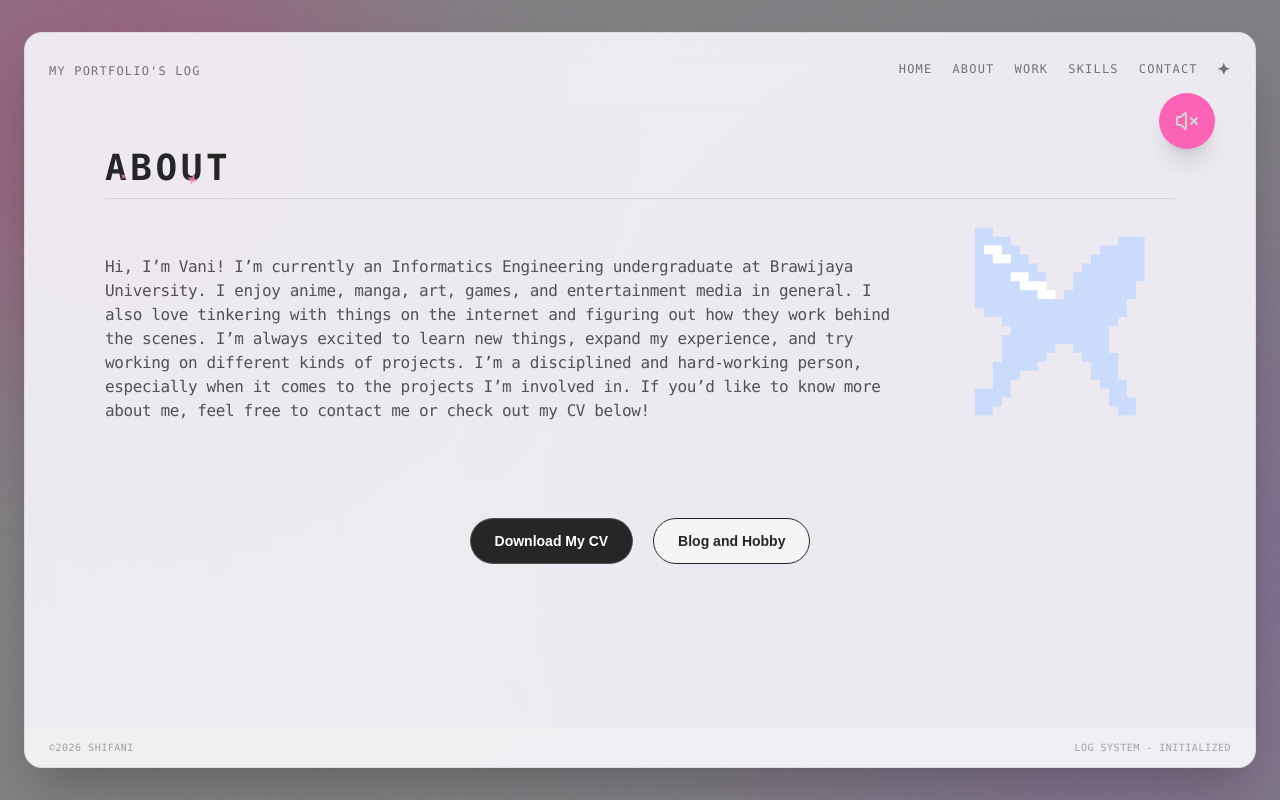
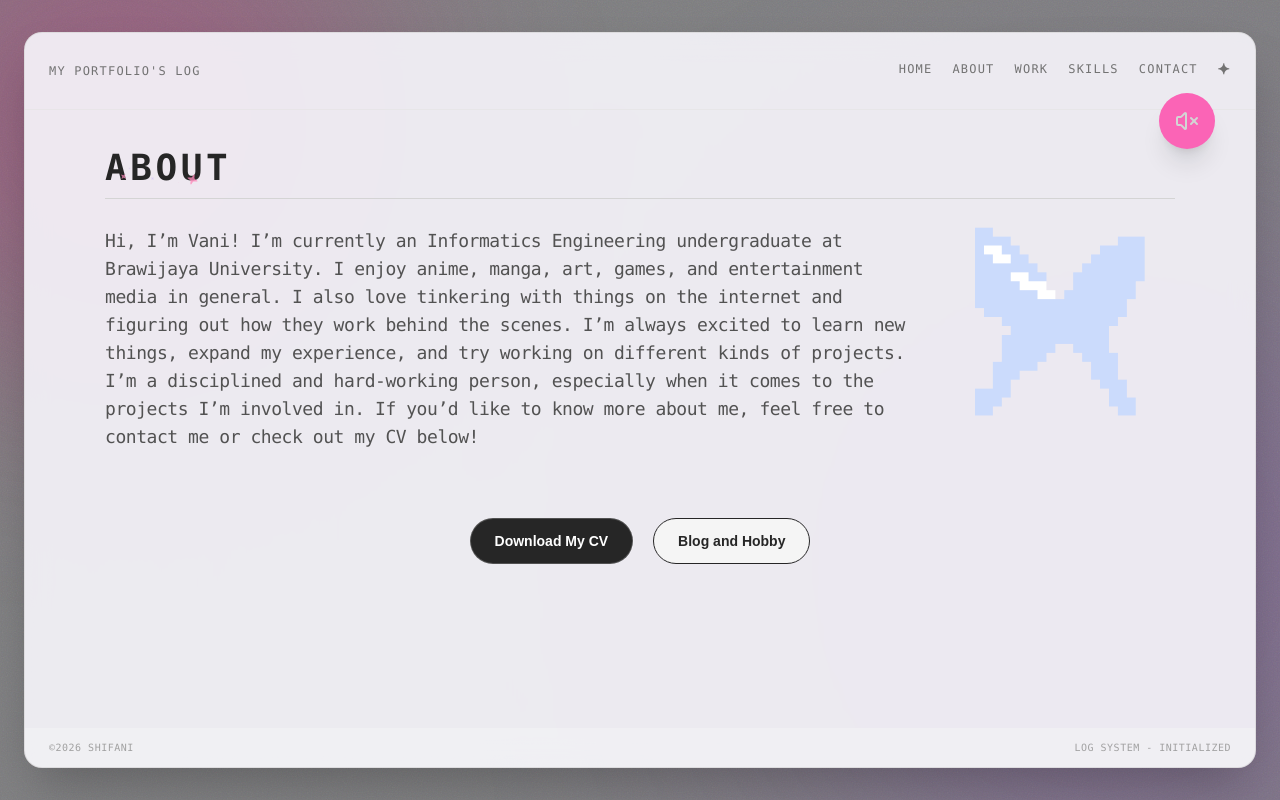
Before and after one commit to Shifani16/shifani-portfolio-website, a React (Vite) app: page /about in a window 1280 px wide. Built offline with nearby package versions, Linux system fonts and the light colour scheme.

Commit message:
Fixing text size

```diff
--- a/src/components/About.tsx
+++ b/src/components/About.tsx
@@ -14,7 +14,7 @@ export default function About() {
         </div>
         <div className="grid grid-cols-1 md:grid-cols-[3fr_1fr] items-center mt-10 md:mt-0">
           <div>
-            <p className="text-neutral-600 font-mono tracking-tight">
+            <p className="text-neutral-600 font-mono tracking-tight text-xs md:text-lg">
               Hi, I’m Vani! I’m currently an Informatics Engineering
               undergraduate at Brawijaya University. I enjoy anime, manga, art,
               games, and entertainment media in general. I also love tinkering
@@ -36,7 +36,7 @@ export default function About() {
             <a
               target="_blank"
               href="https://drive.google.com/drive/folders/1C2FlOg0yFck7xYNHsL8ns4hiRKJmBWLB?usp=drive_link"
-              className="px-6 py-3 rounded-full border border-white/20 bg-neutral-800 text-sm font-semibold text-white backdrop-blur-md hover:bg-neutral-800/90 transition"
+              className="px-6 py-3 rounded-md md:rounded-full border border-white/20 bg-neutral-800 text-sm font-semibold text-white backdrop-blur-md hover:bg-neutral-800/90 transition"
             >
               Download My CV
             </a>
@@ -46,7 +46,7 @@ export default function About() {
             <a
               target="_blank"
               href="https://satsugekka-project.vercel.app/"
-              className="px-6 py-3 rounded-full border border-neutral-800 bg-neutral-100 text-sm font-semibold text-neutral-800 backdrop-blur-md hover:bg-neutral-100/90 transition"
+              className="px-6 py-3 rounded-md md:rounded-full border border-neutral-800 bg-neutral-100 text-sm font-semibold text-neutral-800 backdrop-blur-md hover:bg-neutral-100/90 transition"
             >
               Blog and Hobby
             </a>
--- a/src/components/WindowFrame.tsx
+++ b/src/components/WindowFrame.tsx
@@ -14,7 +14,7 @@ export function WindowFrame({ children }: WindowFrameProps) {
   const getHeaderTitle = (pathname: string) => {
     switch (pathname) {
       case "/":
-        return "HERO / NAV / 01";
+        return "HERO / 01";
         break;
       case "/about":
       case "/work":
```
